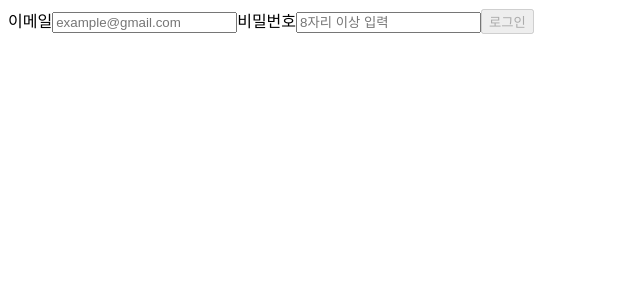
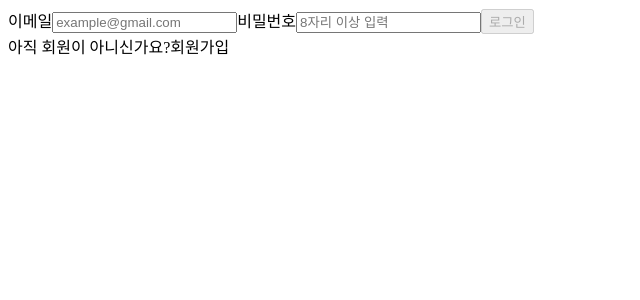
Before and after one commit to Everylisy/wanted-pre-onboarding-frontend, a React (Create React App) app: page / in a window 1280 px wide. Shown: the top 300 px of the page, without its empty margins (0-640 px from the left). Built offline with nearby package versions, Linux system fonts and the light colour scheme; the HTML template or start-up script is replaced by a standard one.

Commit message:
feat: 로그인 / 회원가입 페이지로 가는 UI 추가

```diff
--- /dev/null
+++ b/src/components/AuthUI/AskRedirect.jsx
@@ -0,0 +1,27 @@
+import { useNavigate, useLocation } from 'react-router-dom';
+
+function AskRedirect() {
+  const navigate = useNavigate();
+  const location = useLocation();
+
+  let pathName = location.pathname;
+
+  return (
+    <>
+      {(pathName === '/' || pathName === '/signin') && (
+        <div>
+          <span>아직 회원이 아니신가요?</span>
+          <span onClick={() => navigate('/signup')}>회원가입</span>
+        </div>
+      )}
+      {pathName === '/signup' && (
+        <div>
+          <span>이미 계정이 있으신가요?</span>
+          <span onClick={() => navigate('/signin')}>로그인</span>
+        </div>
+      )}
+    </>
+  );
+}
+
+export default AskRedirect;
--- a/src/pages/SignIn.jsx
+++ b/src/pages/SignIn.jsx
@@ -2,6 +2,7 @@ import React, { useContext, useState } from 'react';
 import { useNavigate } from 'react-router-dom';
 import { post } from '../api';
 import { AccessTokenContext } from '../contexts/AccessTokenContext';
+import AskRedirect from '../components/AuthUI/AskRedirect';
 
 function SignIn() {
   const navigate = useNavigate();
@@ -36,6 +37,7 @@ function SignIn() {
   const isFormValid = email.includes('@') && password.length >= 8;
 
   return (
+    <>
       <form onSubmit={handleSubmit}>
         <label htmlFor="email">이메일</label>
         <input
@@ -58,10 +60,16 @@ function SignIn() {
           onChange={(e) => setPassword(e.target.value)}
           value={password}
         />
-      <button data-testid="signup-button" type="submit" disabled={!isFormValid}>
+        <button
+          data-testid="signup-button"
+          type="submit"
+          disabled={!isFormValid}
+        >
           로그인
         </button>
       </form>
+      <AskRedirect />
+    </>
   );
 }
 
--- a/src/pages/SignUp.jsx
+++ b/src/pages/SignUp.jsx
@@ -1,6 +1,7 @@
 import React, { useState } from 'react';
 import { useNavigate } from 'react-router-dom';
 import { post } from '../api';
+import AskRedirect from '../components/AuthUI/AskRedirect';
 
 function SignUp() {
   const navigate = useNavigate();
@@ -27,6 +28,7 @@ function SignUp() {
   const isFormValid = email.includes('@') && password.length >= 8;
 
   return (
+    <>
       <form onSubmit={handleSubmit}>
         <label htmlFor="email">이메일</label>
         <input
@@ -49,10 +51,16 @@ function SignUp() {
           onChange={(e) => setPassword(e.target.value)}
           value={password}
         />
-      <button data-testid="signup-button" type="submit" disabled={!isFormValid}>
+        <button
+          data-testid="signup-button"
+          type="submit"
+          disabled={!isFormValid}
+        >
           회원가입
         </button>
       </form>
+      <AskRedirect />
+    </>
   );
 }
 
```
Lines whose indentation alone changed are shown as unchanged.
